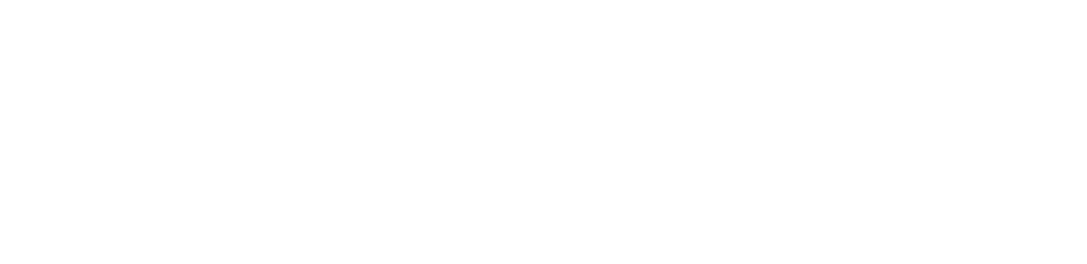
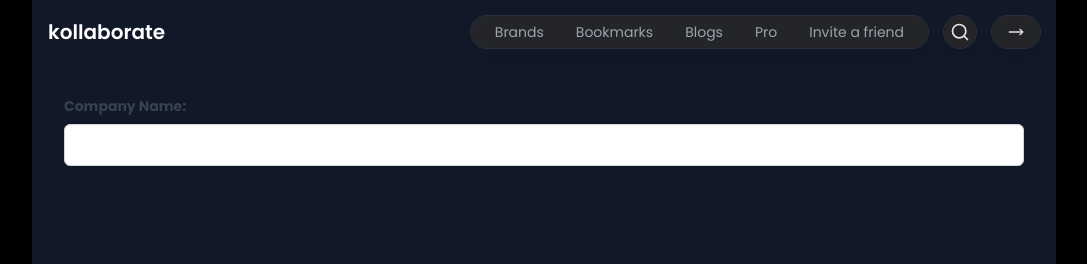
Before and after one commit to getmagic-ai/kollaborate_v1, a Next.js app: page /internal in a window 1280 px wide. Before the commit this address had no page. Shown: the top 264 px of the page, without its empty margins (96-1183 px from the left). Built offline with nearby package versions, Linux system fonts and the light colour scheme; no server answers.

Commit message:
added the email generator page

```diff
--- /dev/null
+++ b/src/app/(main)/internal/page.tsx
@@ -0,0 +1,79 @@
+'use client'
+import React, { useState, useEffect } from 'react'
+import axios from 'axios'
+
+interface Company {
+  name: string
+}
+
+interface EmailBodyProps {
+  company: Company['name']
+  recipientName: string
+  callToAction: 'demo' | 'learnMore'
+}
+
+const KollaborateEmailComponent = () => {
+  const [company, setCompany] = useState('')
+  const [recipientName, setRecipientName] = useState('')
+  const [callToAction, setCallToAction] = useState<EmailBodyProps['callToAction']>('demo')
+  const [emailBody, setEmailBody] = useState('')
+  const [isLoading, setIsLoading] = useState(false)
+
+  const handleSubmit = async () => {
+    setIsLoading(true)
+    try {
+      const response = await axios.post('https://discord-bot-lambda-t5kwbdtkkq-uc.a.run.app/prompt', {
+        company,
+        optional_user_pitch: `Hi ${recipientName},
+
+I'm reaching out from Kollaborate, a platform that helps companies like ${company} gain affordable and measurable exposure to their target audience. We achieve this by integrating you with top Creators across YouTube, podcasts, and other social channels.
+
+Imagine getting your brand in front of the exact audience you want, quickly and efficiently, through a YouTube collaboration? With Kollaborate, it's possible, and at a fraction of the cost of traditional marketing methods.
+
+Are you interested in learning more about how Kollaborate can help ${company} achieve its marketing goals?
+
+${callToAction === 'demo' ? 'Click here to schedule a demo:' : ''} [Link to demo]
+
+Best regards,
+
+The Kollaborate Team
+
+P.S. By the way, to focus on the most relevant creators for your target audience, would you be interested in exploring options across YouTube, podcasts, and social media?`,
+      })
+      setEmailBody(response.data.body)
+    } catch (error) {
+      console.error(error)
+    } finally {
+      setIsLoading(false)
+    }
+  }
+
+  useEffect(() => {
+    const fetchEmailBody = async () => {
+      if (company) {
+        await handleSubmit()
+      }
+    }
+    fetchEmailBody()
+  }, [company])
+
+  return (
+    <div className="flex flex-col p-4">
+      <div className="mb-4">
+        <label className="block mb-2 text-sm font-bold text-gray-700" htmlFor="company">
+          Company Name:
+        </label>
+        <input
+          className="w-full px-3 py-2 rounded-md border border-gray-300 shadow-sm focus:outline-none focus:ring-1 focus:ring-indigo-500 focus:border-indigo-500"
+          type="text"
+          id="company"
+          value={company}
+          onChange={(e) => setCompany(e.target.value)}
+        />
+      </div>
+      {/* ... rest of the component JSX */}
+    </div>
+  )
+}
+
+export default KollaborateEmailComponent
```
